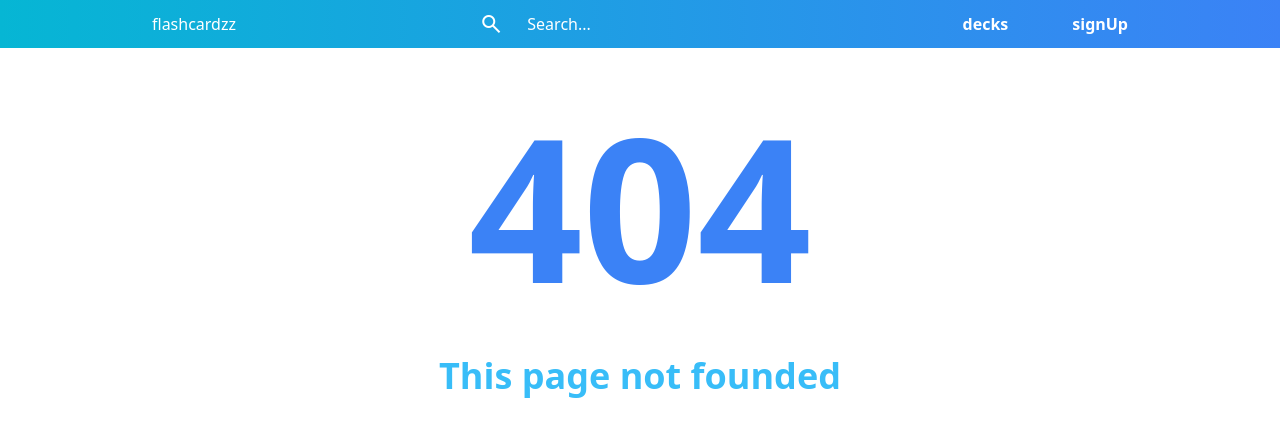
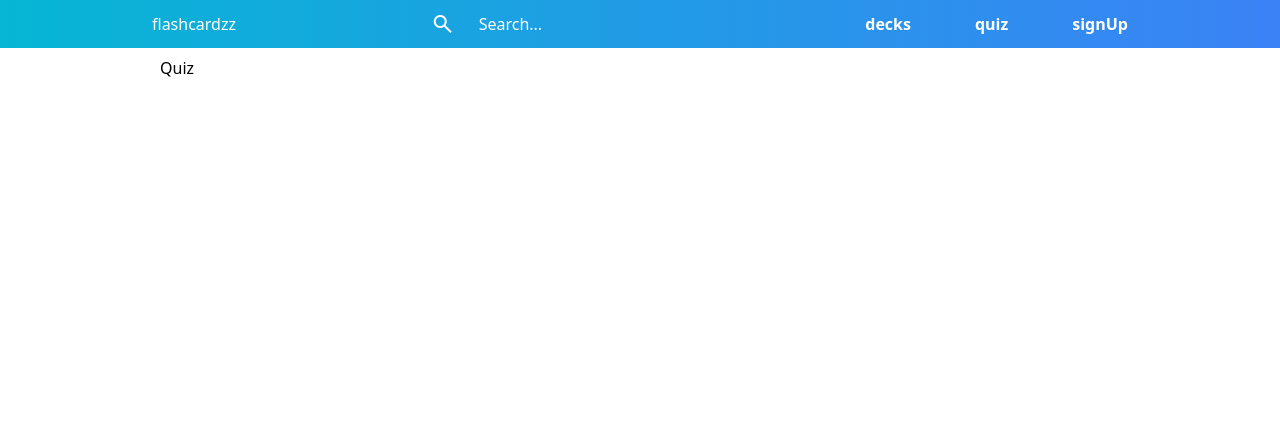
Before and after one commit to Liz16k/flashcardzz, a React (Create React App) app: page /quiz in a window 1280 px wide. Before the commit this address had no page. Shown: the top 436 px of the page. Built offline with nearby package versions, Linux system fonts and the light colour scheme.

Commit message:
fix: add redirect from non-existent decks

```diff
--- a/src/App.tsx
+++ b/src/App.tsx
@@ -5,10 +5,10 @@ import { Decks } from "./components/decks/Decks"
 import { Header } from "./components/Header"
 import { Modal } from "./components/Modal"
 import { NotFound } from "./components/NotFound"
+import { Quiz } from "./Quiz"
 
 function App() {
-  const state = useSelector((state: any) => state.modal)
-
+  const state = useSelector((state: any) => state)
   return (
     <>
       <Header />
@@ -16,14 +16,12 @@ function App() {
         <Routes>
           <Route path="/" element={<Decks />} />
           <Route path="decks" element={<Decks />} />
-          <Route
-            path="decks/:deckName"
-            element={<DeckPage />}
-          />
+          <Route path="decks/:deckName" element={<DeckPage />} />
+          <Route path="quiz" element={<Quiz />} />
           <Route path="*" element={<NotFound />} />
         </Routes>
       </main>
-      <Modal type={state.type} isVisible={state.isVisible} />
+      <Modal type={state.modal.type} isVisible={state.modal.isVisible} />
     </>
   )
 }
--- /dev/null
+++ b/src/Quiz.tsx
@@ -0,0 +1,3 @@
+export const Quiz = () => {
+  return <div>Quiz</div>
+}
--- a/src/components/DeckPage.tsx
+++ b/src/components/DeckPage.tsx
@@ -1,8 +1,6 @@
-import { useEffect } from "react"
 import { useDispatch, useSelector } from "react-redux"
-import { useParams } from "react-router-dom"
+import { Navigate, useParams } from "react-router-dom"
 import { Cards } from "./cards/Cards"
-import { toAddress } from "./decks/Deck"
 import { PageTitle } from "./PageTitle"
 import { SHOW_CARD_MODAL } from "./store"
 
@@ -12,12 +10,15 @@ export const DeckPage = () => {
   const showModal = () => {
     dispatch(SHOW_CARD_MODAL())
   }
-
   const params: any = useParams()
   const deckName: string = params.deckName.split("-").join(" ")
+  console.log(state.decks.hasOwnProperty(deckName));
+
 
   return (
     <div>
+      {state.decks.hasOwnProperty(deckName) ? (
+        <>
           <PageTitle title={deckName} />
           <button
             onClick={() => showModal()}
@@ -26,6 +27,10 @@ export const DeckPage = () => {
             add
           </button>
           <Cards deckName={deckName} />
+        </>
+      ) : (
+        <Navigate to="../*" />
+      )}
     </div>
   )
 }
--- a/src/components/Header.tsx
+++ b/src/components/Header.tsx
@@ -22,6 +22,9 @@ export const Header = () => {
             <Link to="/decks">decks</Link>
           </li>
           <li className="nav-link">
+            <Link to="/quiz">quiz</Link>
+          </li>
+          <li className="nav-link">
             <Link to="/">signUp</Link>
           </li>
         </ul>
```
Lines whose indentation alone changed are shown as unchanged.
